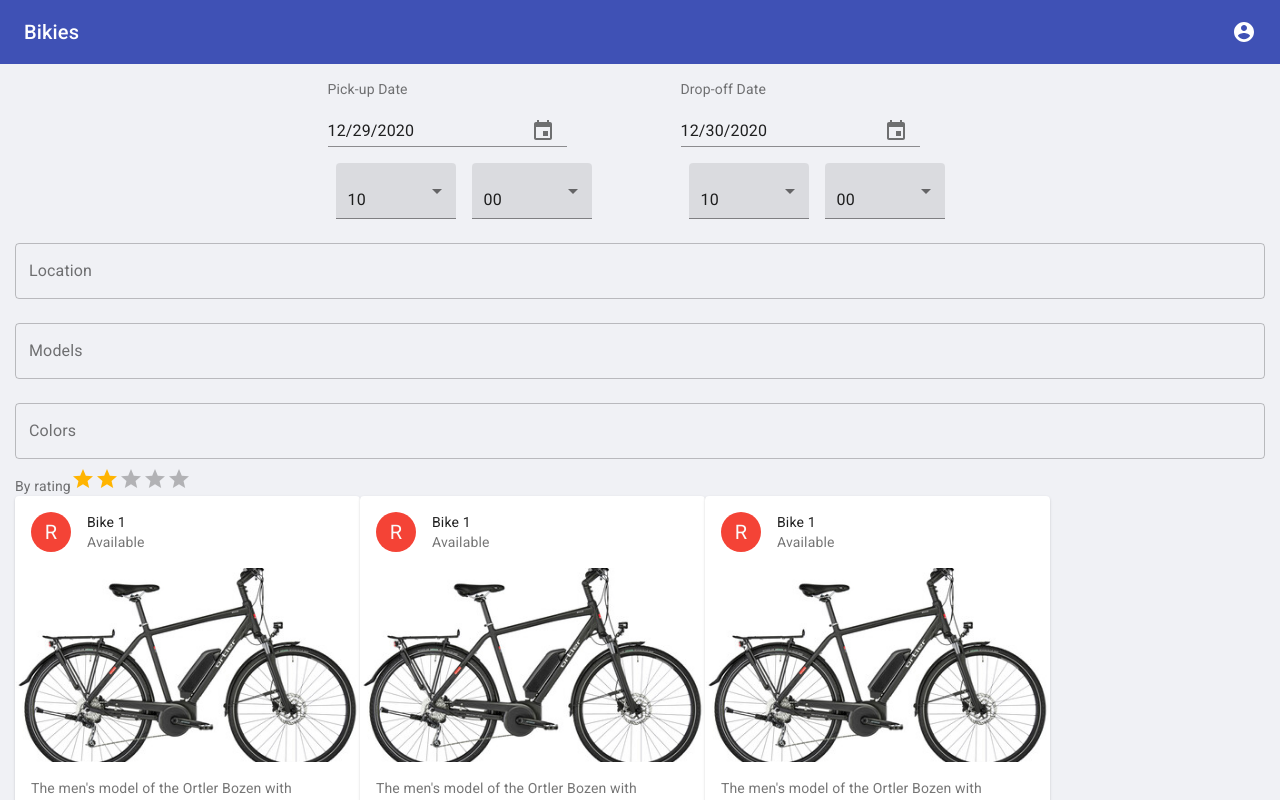
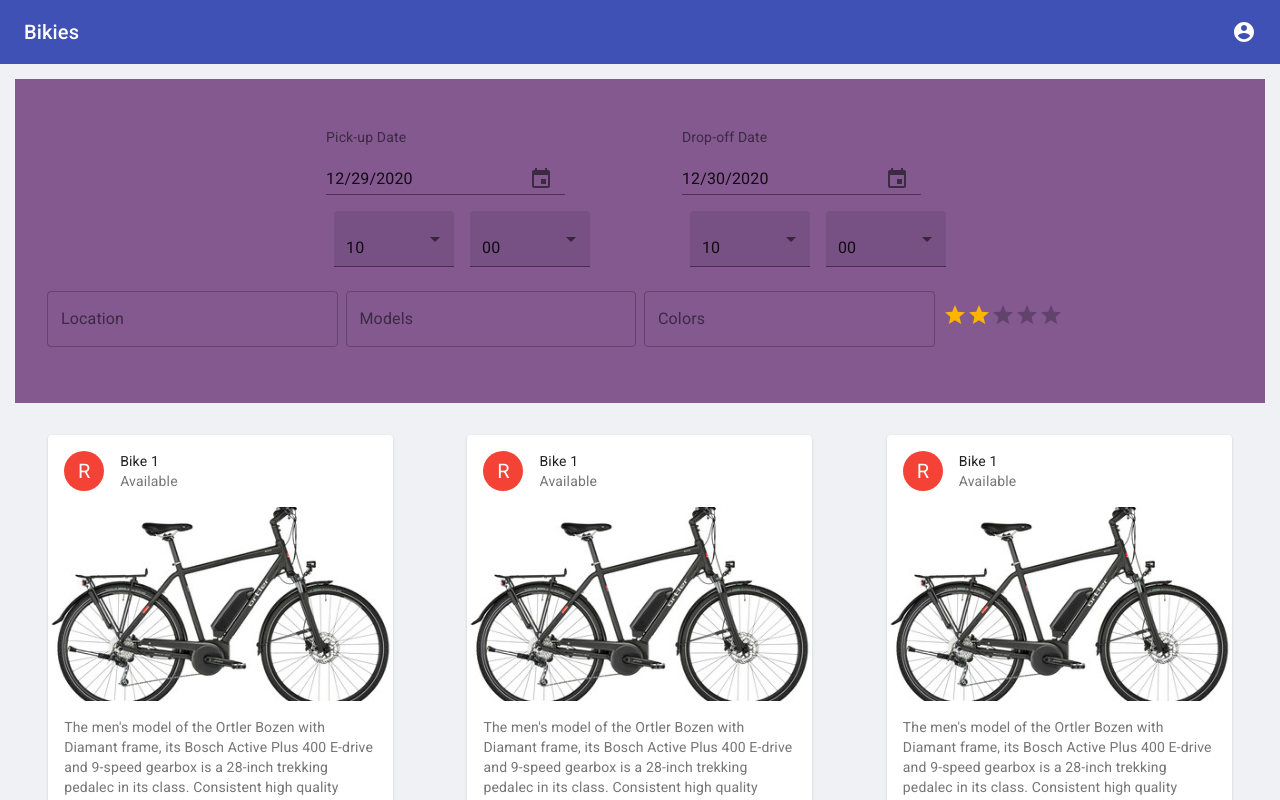
Before and after one commit to carlosloureda/bikies, a Next.js app: page / in a window 1280 px wide. Shown: the top 800 px of the page. Built offline with nearby package versions, Linux system fonts and the light colour scheme.

Commit message:
feat: bookings list and bike detail

```diff
--- a/components/Card.tsx
+++ b/components/Bike/BikeCard.tsx
@@ -17,7 +17,7 @@
 
 const useStyles = makeStyles((theme) => ({
   root: {
-    minWidth: 250,
+    minWidth: 150,
     maxWidth: 345,
     // flex: 1,
   },
--- /dev/null
+++ b/components/Bike/List.tsx
@@ -0,0 +1,26 @@
+import Box from '@material-ui/core/Box';
+import BikeCard from './BikeCard';
+import Grid from '@material-ui/core/Grid';
+
+export default function List() {
+  const totalCards = 50;
+  const cards = Array.from(Array(totalCards).keys());
+
+  return (
+    <Grid
+      container
+      spacing={1}
+      justify="space-around"
+      // display="flex"
+      // flexDirection="row"
+      // flexWrap="wrap"
+      // style={{ backgroundColor: 'red' }}
+    >
+      {cards.map((c) => (
+        <Grid item key={c}>
+          <BikeCard bike={c} />
+        </Grid>
+      ))}
+    </Grid>
+  );
+}
--- a/components/DatetimeSearch/DatetimeSearch.tsx
+++ b/components/DatetimeSearch/DatetimeSearch.tsx
@@ -2,14 +2,13 @@
 import Grid from '@material-ui/core/Grid';
 import { Box, Typography } from '@material-ui/core';
 
-
-import BikeDatepicker from "../Datepicker/Datepicker";
-import BikeTimePicker from "../TimePicker/TimePicker";
+import BikeDatepicker from '../Datepicker/Datepicker';
+import BikeTimePicker from '../TimePicker/TimePicker';
 
 const addDateOneDay = (date: Date) => {
-    const dateCp = new Date(date)
+  const dateCp = new Date(date);
   dateCp.setDate(dateCp.getDate() + 1);
-    return dateCp
+  return dateCp;
 };
 
 const setTimeToDate = (date, hour, minute) => {
@@ -18,21 +17,23 @@
   dateTmp.setMinutes(parseInt(minute));
   dateTmp.setSeconds(0);
   return dateTmp;
+};
 
-}
-
-const DatetimeSearch = (
-    {pickupDate, setPickupDate, dropoffDate, setDropoffDate, disabledDates}
-) => {
-
-  const today = new Date()
+const DatetimeSearch = ({
+  pickupDate,
+  setPickupDate,
+  dropoffDate,
+  setDropoffDate,
+  disabledDates,
+}) => {
+  const today = new Date();
   const tomorrowDate = addDateOneDay(today);
 
-  const [pickupHour, setPickupHour] = React.useState("10");
-  const [pickupMinute, setPickupMinute] = React.useState("00");
+  const [pickupHour, setPickupHour] = React.useState('10');
+  const [pickupMinute, setPickupMinute] = React.useState('00');
 
-  const [dropoffHour, setDropoffHour] = React.useState("10");
-  const [dropoffMinute, setDropoffMinute] = React.useState("00");
+  const [dropoffHour, setDropoffHour] = React.useState('10');
+  const [dropoffMinute, setDropoffMinute] = React.useState('00');
 
   const handlePickupDateChange = (date) => {
     setPickupDate(setTimeToDate(date, pickupHour, pickupMinute));
@@ -63,7 +64,7 @@
   };
 
   return (
-        <>
+    <Grid container justify="space-around">
       <Box>
         <Typography variant="body2" color="textSecondary">
           Pick-up Date
@@ -96,8 +97,8 @@
           onMinuteChange={handleDropoffMinuteChange}
         />
       </Box>
-        </>
-    )
-}
+    </Grid>
+  );
+};
 
 export default DatetimeSearch;
--- a/components/List.tsx
+++ /dev/null
@@ -1,16 +0,0 @@
-import Box from '@material-ui/core/Box';
-import BikeCard from './Card';
-
-export default function List() {
-  const totalCards = 50;
-  const cards = Array.from(Array(totalCards).keys());
-
-  return (
-    <Box display="flex" flexDirection="row" flexWrap="wrap">
-
-      {cards.map((c) => (
-        <BikeCard key={c} bike={c} />
-      ))}
-    </Box>
-  );
-}
--- a/components/TimePicker/TimePicker.tsx
+++ b/components/TimePicker/TimePicker.tsx
@@ -3,41 +3,67 @@
 import Select from '@material-ui/core/Select';
 import { makeStyles } from '@material-ui/core/styles';
 import MenuItem from '@material-ui/core/MenuItem';
+import useMediaQuery from '@material-ui/core/useMediaQuery';
 
 const hours = [
-    "00", "01", "02", "03", "04", "05", "06", "07", "08", "09", "10", "11",
-    "12", "13", "14", "15", "16", "17", "18", "19", "20", "21", "22", "23"
+  '00',
+  '01',
+  '02',
+  '03',
+  '04',
+  '05',
+  '06',
+  '07',
+  '08',
+  '09',
+  '10',
+  '11',
+  '12',
+  '13',
+  '14',
+  '15',
+  '16',
+  '17',
+  '18',
+  '19',
+  '20',
+  '21',
+  '22',
+  '23',
 ];
-const minutes = ["00", "15", "30", "45"];
+const minutes = ['00', '15', '30', '45'];
 
 const useStyles = makeStyles((theme) => ({
   formControl: {
     margin: theme.spacing(1),
-      minWidth: 120,
+    width: 120,
+    [theme.breakpoints.down('sm')]: {
+      width: '40%',
+    },
   },
   menuPaper: {
-        maxHeight: 300
-    }
+    maxHeight: 300,
+  },
 }));
 
-
-const BikeTimePicker = ({hour, minute, onHourChange, onMinuteChange}) => {
-
+const BikeTimePicker = ({ hour, minute, onHourChange, onMinuteChange }) => {
   const classes = useStyles();
   return (
-        <Box>
+    <Box justifyContent="center">
       <FormControl variant="filled" className={classes.formControl}>
         <Select
           value={hour}
-                onChange={
-                    (event: React.ChangeEvent<{ value: unknown }>) =>
+          onChange={(event: React.ChangeEvent<{ value: unknown }>) =>
             onHourChange(event.target.value as string)
           }
           MenuProps={{ classes: { paper: classes.menuPaper } }}
         >
-                {hours && hours.map(h =>
-                    <MenuItem value={h} key={h}>{h}</MenuItem>
-                )}
+          {hours &&
+            hours.map((h) => (
+              <MenuItem value={h} key={h}>
+                {h}
+              </MenuItem>
+            ))}
         </Select>
       </FormControl>
 
@@ -45,17 +71,20 @@
         <Select
           value={minute}
           onChange={(event: React.ChangeEvent<{ value: string }>) => {
-                    onMinuteChange(event.target.value)
+            onMinuteChange(event.target.value);
           }}
           MenuProps={{ classes: { paper: classes.menuPaper } }}
         >
-                {minutes && minutes.map(m =>
-                    <MenuItem value={m} key={m}>{m}</MenuItem>
-                )}
+          {minutes &&
+            minutes.map((m) => (
+              <MenuItem value={m} key={m}>
+                {m}
+              </MenuItem>
+            ))}
         </Select>
       </FormControl>
     </Box>
-    )
-}
+  );
+};
 
 export default BikeTimePicker;
--- a/pages/index.tsx
+++ b/pages/index.tsx
@@ -1,128 +1,156 @@
-import Card from '../components/Card';
-import List from '../components/List';
+import List from '../components/Bike/List';
 import Grid from '@material-ui/core/Grid';
 import Box from '@material-ui/core/Box';
 import Typography from '@material-ui/core/Typography';
 
-import DatetimeSearch from "../components/DatetimeSearch/DatetimeSearch";
-import React from "react";
+import DatetimeSearch from '../components/DatetimeSearch/DatetimeSearch';
+import React from 'react';
 import { Autocomplete } from '@material-ui/lab';
-import { TextField } from '@material-ui/core';
+import { FormControl, TextField } from '@material-ui/core';
 import Rating from '@material-ui/lab/Rating';
-import SiteLayout from '../components/Layouts/SiteLayout';
-
-
-const SearchBox = () => <div>Search Box</div>;
+import { makeStyles } from '@material-ui/core';
 
 // TODO: header - login/logout
 // TODO: footer
 
-const disabledDates = [
-  "Wed Dec 30 2020", "Mon Dec 14 2020"
+const disabledDates = ['Wed Dec 30 2020', 'Mon Dec 14 2020'];
+
+const cities = [
+  'Madrid',
+  'Barcelona',
+  'Valencia',
+  'Sevilla',
+  'Zaragoza',
+  'Málaga',
+  'Murcia',
+  'Palma',
+  'Las Palmas de Gran Canaria',
+  'Bilbao',
+  'Alicante',
+  'Córdoba',
+  'Valladolid',
+  'Vitoria',
+  'La Coruña',
+  'Granada',
+  'Oviedo',
+  'Santa Cruz de Tenerife',
+  'Pamplona',
+  'Almería',
+  'San Sebastián',
+  'Burgos',
+  'Albacete',
+  'Santander',
+  'Castellón de la Plana',
+  'Logroño',
+  'Badajoz',
+  'Salamanca',
+  'Huelva',
+  'Lérida',
+  'Tarragona',
+  'León',
+  'Cádiz',
+  'Jaén',
+  'Orense',
+  'Gerona',
+  'Lugo',
+  'Cáceres',
+  'Melilla',
+  'Guadalajara',
+  'Toledo',
+  'Ceuta',
+  'Pontevedra',
+  'Palencia',
+  'Ciudad Real',
+  'Zamora',
+  'Ávila',
+  'Cuenca',
+  'Huesca',
+  'Segovia',
+  'Soria',
+  'Teruel',
 ];
 
-
-const cities = [
-  "Madrid",
-  "Barcelona",
-  "Valencia",
-  "Sevilla",
-  "Zaragoza",
-  "Málaga",
-  "Murcia",
-  "Palma",
-  "Las Palmas de Gran Canaria",
-  "Bilbao",
-  "Alicante",
-  "Córdoba",
-  "Valladolid",
-  "Vitoria",
-  "La Coruña",
-  "Granada",
-  "Oviedo",
-  "Santa Cruz de Tenerife",
-  "Pamplona",
-  "Almería",
-  "San Sebastián",
-  "Burgos",
-  "Albacete",
-  "Santander",
-  "Castellón de la Plana",
-  "Logroño",
-  "Badajoz",
-  "Salamanca",
-  "Huelva",
-  "Lérida",
-  "Tarragona",
-  "León",
-  "Cádiz",
-  "Jaén",
-  "Orense",
-  "Gerona",
-  "Lugo",
-  "Cáceres",
-  "Melilla",
-  "Guadalajara",
-  "Toledo",
-  "Ceuta",
-  "Pontevedra",
-  "Palencia",
-  "Ciudad Real",
-  "Zamora",
-  "Ávila",
-  "Cuenca",
-  "Huesca",
-  "Segovia",
-  "Soria",
-  "Teruel",
-];
-
-
 const models = [
-  "Specialized",
-  "Trek",
-  "Merida",
-  "Scott",
-  "Giant",
-  "Cube",
-  "Lapierre",
-  "Orbea",
-  "Cannondale",
-  "BMC",
-  "Canyon",
-  "Look",
-  "Protek",
-  "Megamo",
-  "Pinarello",
-  "Bianchi",
-  "BH",
-  "Factor",
-  "Ghost",
-  "Cervélo",
-  "Argon",
+  'Specialized',
+  'Trek',
+  'Merida',
+  'Scott',
+  'Giant',
+  'Cube',
+  'Lapierre',
+  'Orbea',
+  'Cannondale',
+  'BMC',
+  'Canyon',
+  'Look',
+  'Protek',
+  'Megamo',
+  'Pinarello',
+  'Bianchi',
+  'BH',
+  'Factor',
+  'Ghost',
+  'Cervélo',
+  'Argon',
 ];
 
 const colors = [
-  "Turquoise", "Orange", "Yellow", "Red",  "Green", "White", "Pink", "Gray", "Black", "Blue"
-]
+  'Turquoise',
+  'Orange',
+  'Yellow',
+  'Red',
+  'Green',
+  'White',
+  'Pink',
+  'Gray',
+  'Black',
+  'Blue',
+];
 
 const addDateOneDay = (date: Date) => {
-  const dateCp = new Date(date)
+  const dateCp = new Date(date);
   dateCp.setDate(dateCp.getDate() + 1);
-  return dateCp
+  return dateCp;
 };
 
-const Example = () => {
+const useStyles = makeStyles((theme) => ({
+  searchForm: {
+    width: '60%',
+    margin: '0 auto',
+    [theme.breakpoints.down('sm')]: {
+      width: '100%',
+      margin: '0 auto',
+    },
+  },
+}));
 
-  const today = new Date()
+const Booking = () => {
+  const today = new Date();
   const tomorrowDate = addDateOneDay(today);
   const [pickupDate, setPickupDate] = React.useState(tomorrowDate);
-  const [dropoffDate, setDropoffDate] = React.useState(addDateOneDay(tomorrowDate));
+  const [dropoffDate, setDropoffDate] = React.useState(
+    addDateOneDay(tomorrowDate)
+  );
   const [error, setError] = React.useState(null);
+  const classes = useStyles();
 
   return (
-    <>
-      <Grid container justify="space-between" style={{width: "50%", margin: "0 auto"}}>
+    <Box>
+      <Box
+        style={{
+          backgroundColor: '#835990',
+          // borderRadius: '25px',
+          padding: '3rem 2rem',
+          marginBottom: '2rem',
+          // color: 'white',
+        }}
+      >
+        <Grid
+          container
+          justify="space-around"
+          className={classes.searchForm}
+          // style={{ width: '60%', margin: '0 auto', color: 'white' }}
+        >
           <DatetimeSearch
             pickupDate={pickupDate}
             setPickupDate={setPickupDate}
@@ -130,12 +158,11 @@
             setDropoffDate={setDropoffDate}
             disabledDates={disabledDates}
           />
-
         </Grid>
-        <Box>
+        <Grid container spacing={1} alignItems="center" justify="center">
+          <Grid item lg={3} sm={6} xs={12}>
             <Autocomplete
               freeSolo
-            // id="free-solo-2-demo"
               disableClearable
               options={cities.map((option) => option)}
               renderInput={(params) => (
@@ -148,11 +175,10 @@
                 />
               )}
             />
-        </Box>
-        <Box>
+          </Grid>
+          <Grid item lg={3} sm={6} xs={12}>
             <Autocomplete
               freeSolo
-            // id="free-solo-2-demo"
               disableClearable
               options={models.map((option) => option)}
               renderInput={(params) => (
@@ -165,11 +191,10 @@
                 />
               )}
             />
-        </Box>
-        <Box>
+          </Grid>
+          <Grid item lg={3} sm={6} xs={12}>
             <Autocomplete
               freeSolo
-            // id="free-solo-2-demo"
               disableClearable
               options={colors.map((option) => option)}
               renderInput={(params) => (
@@ -182,25 +207,35 @@
                 />
               )}
             />
-        </Box>
+          </Grid>
 
-        <Box>
-          <Typography variant="body2" color="textSecondary" component="span">
-            By rating
-          </Typography>
+          <Grid item lg={3} sm={6} xs={12}>
+            <Box
+              flexDirection="column"
+              display="flex"
+              justifyContent="center"
+              alignSelf="center"
+            >
               <Rating
                 name="simple-controlled"
                 value={2}
+                precision={0.1}
                 onChange={(event, newValue) => {
                   // setRating(newValue);
                 }}
               />
             </Box>
-
-
+            {/* <FormControl style={{ border: '1px black solid' }}> */}
+            {/* <Typography variant="body2" color="textSecondary" component="span">
+                By rating
+              </Typography> */}
+            {/* </FormControl> */}
+          </Grid>
+        </Grid>
+      </Box>
       <List />
-    </>
+    </Box>
   );
 };
 
-export default Example;
+export default Booking;
```
Also changed, not shown: pages/bikes/[id].tsx (+62 -32 lines), components/Bike.tsx (deleted), 2 other files (tests, documents, lock files or other folders). Lines whose indentation alone changed are shown as unchanged.
